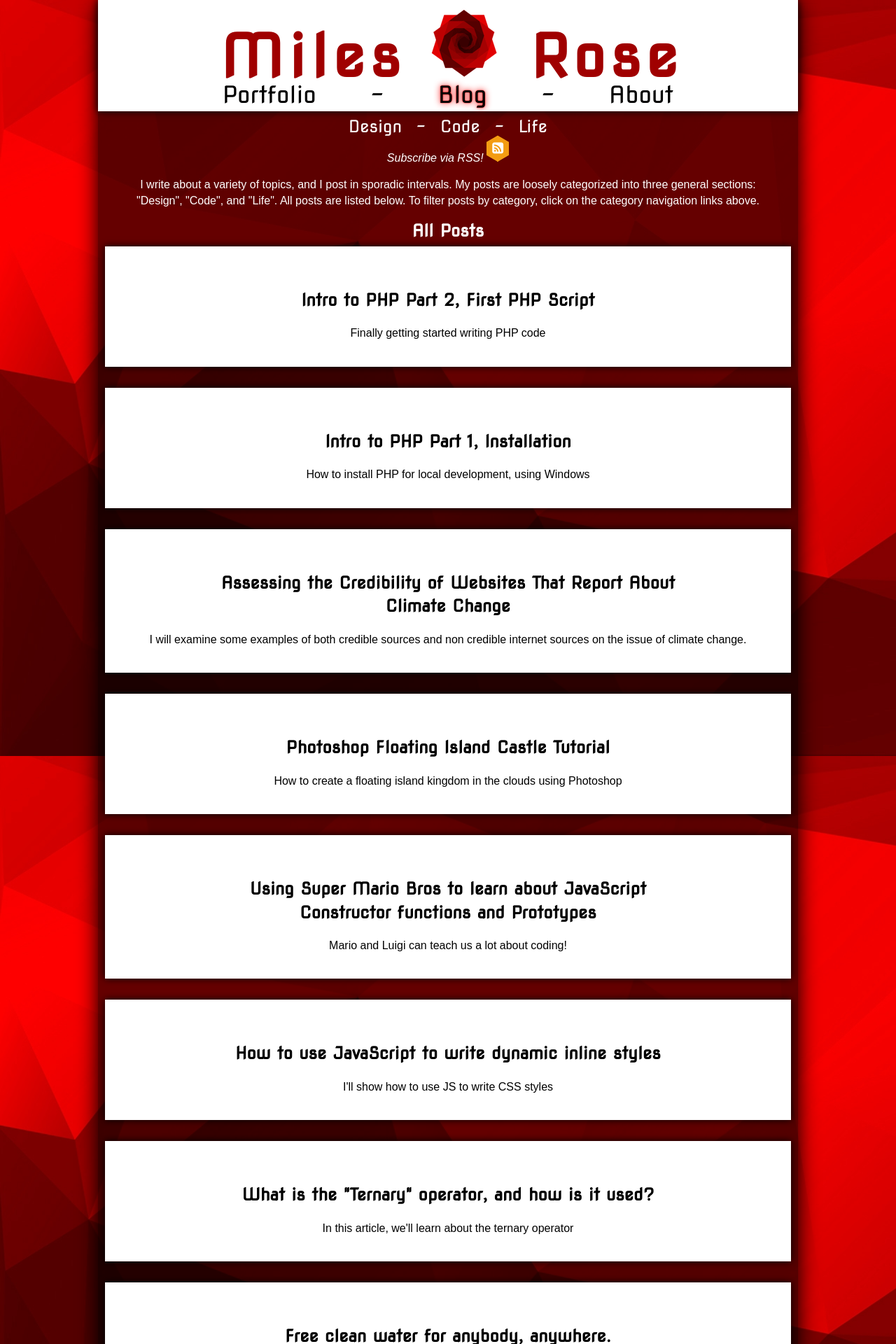
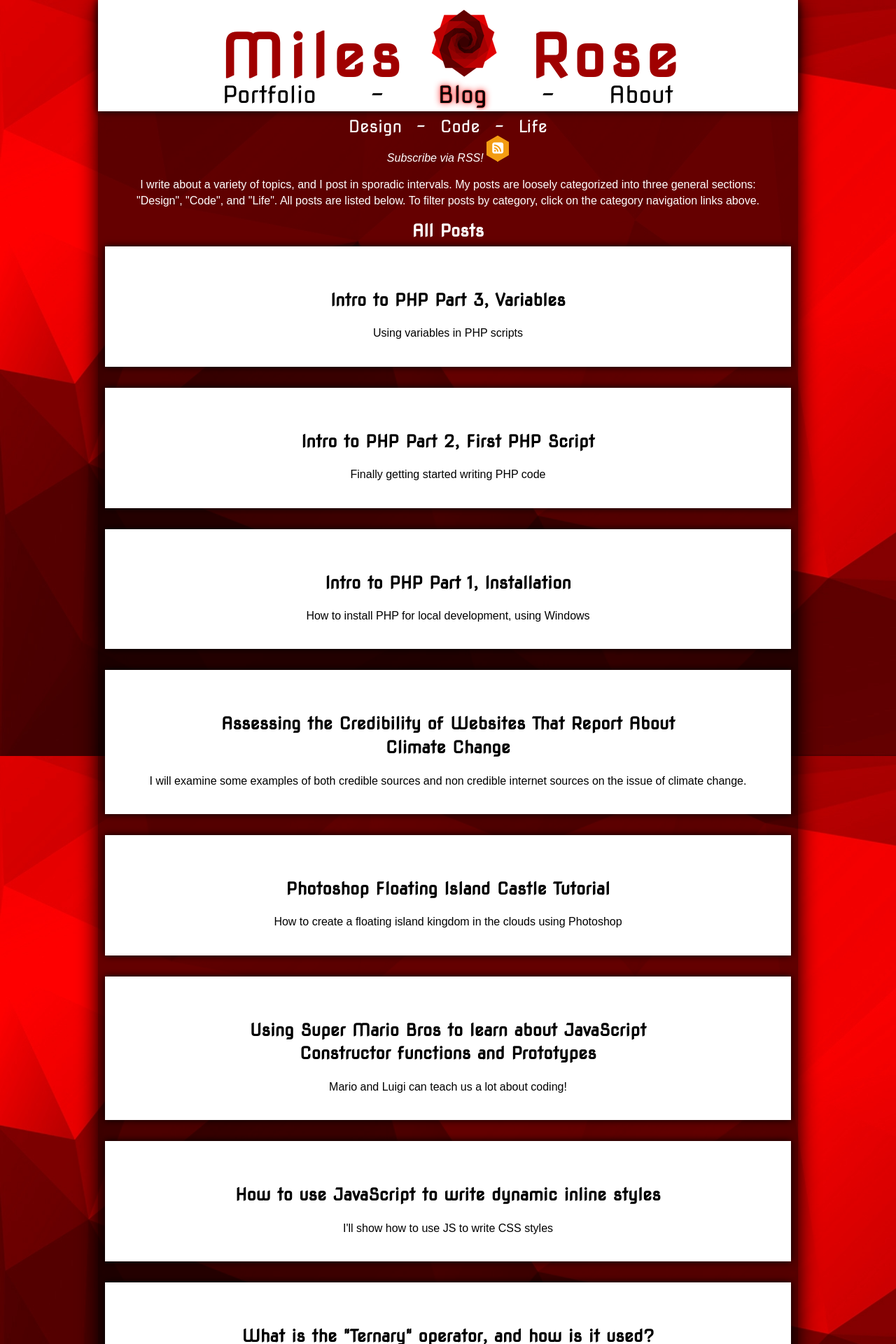
Before and after one commit to MilesOfRoses/my-jekyll, a Jekyll site: the page built from blog.html, in a window 1280 px wide. Shown: the top 1920 px of the page at 70% size. Built offline with Jekyll 4.4.1, drawn with Linux system fonts in a browser that asks for light colours; some of the changed lines change nothing that is shown.

Commit message:
wrote thrid post in php series

```diff
--- /dev/null
+++ b/_posts/code/2018-01-27-intro-to-php-part-3.md
@@ -0,0 +1,109 @@
+---
+layout: blog-article
+title: Intro to PHP Part 3, Variables
+meta: Using variables in PHP scripts
+category: code
+
+---
+<p>In this third post in the PHP series, we'll dive into how PHP variables work. Variables are containers for temporarily storing values. The values stored in PHP variables could be any of the following: </p>
+
+<ul class="blog">
+		<li>Integers</li>
+		<li>Floats</li>
+		<li>Strings</li>
+		<li>Booleans</li>
+		<li>Arrays</li>
+		<li>Objects</li>
+		<li>Resources</li>
+		<li>NULL</li>
+</ul>
+<p>I'll go into detail about each of those datatypes in future posts. No matter what kind of value will be stored in a PHP variable, they will always follow some simple rules:
+</p>
+
+<ul class="blog">
+	<li>The variable's name must always start with a dollar sign (<strong>$</strong>)</li>
+	<li>Variable names can contain letters, numbers, and the underscore, for example <strong>$tax_rate</strong></li>
+	<li>The charachter after the dollar sign can be either a letter or an underscore (Not a number)</li>
+	<li>Like most programming languages, PHP's variables are case sensitive. This means that <strong>$price</strong> is not the same as <strong>$Price</strong></li>
+</ul>
+
+<p>Here's an example of a PHP variable:</p>
+
+
+{% highlight php linenos %}
+$firstName = "Miles";
+echo"$firstName";
+
+{% endhighlight %}
+<p>This outputs the string "Miles" to the web page.
+<br>
+Now that you know the basics of PHP variables, let's create a new file called <strong>program2.php</strong> starting off with the familiar template from before. </p>
+
+{% highlight php linenos %}
+<!doctype html>
+<html lang="en">
+  <head>
+    <meta charset="utf8">
+    <title>PHP Program 2</title>
+  </head>
+  <body>
+    <?php
+
+    ?>
+  </body>
+</html>
+{% endhighlight %}
+
+<p>Between the php tags, we'll make three variables, <strong>$song</strong>, <strong>$album</strong>, and <strong>$artist</strong>. These variables can contain whatever data you wish.</p>
+
+{% highlight php linenos %}
+    <?php
+      $song = "Epidermis";
+      $album = "Chocolate Wheelchair";
+      $artist = "Venetian Snares";
+    ?>
+{% endhighlight %}
+
+<p>Now that we've defined these three variables, let's echo them out into an actual sentance.</p>
+
+{% highlight php linenos %}
+    <?php
+      $song = "Epidermis";
+      $album = "Chocolate Wheelchair";
+      $artist = "Venetian Snares";
+      echo"<p>The song <em>$song</em> is on the album \"$album\" by $artist</p>"
+    ?>
+{% endhighlight %}
+
+<a href="https://c7.staticflickr.com/1/257/31756713710_9d3efdc971_z.jpg" title="program1" data-lity> <img src="https://farm5.staticflickr.com/4714/28158494839_f63fa789af_z.jpg" width="600" alt="program1">
+</a>
+
+<p>PHP makes this easy because you can just throw variable names right in the middle of a string. Many other languages make you end the string before concatenating the variable to it, and then concatenating the rest of the string. Speaking of concatenating, lets go into how that works in PHP.</p>
+
+<h2>Concatenation: a fancy way of saying "Sticking stuff together"</h2>
+
+<p>That pretty much sums it up. Concatenation is where you add characters to the end of a string. PHP even allows you to concatinate numbers, while some other languages do not. You do this using the concatenation operator, which is just a period (<strong>.</strong>) as an example, make a new line under the last echo statement and define the following variables.</p>
+
+{% highlight php linenos %}
+    <?php
+      $title = "Dr.";
+      $firstName = "Michio ";
+      $lastName = "Kaku";
+      $fullName = $title . $firstName . $lastName;
+    ?>
+{% endhighlight %}
+
+<p>The variable <strong>$fullName</strong> now holds the value <strong>"Dr.MichioKaku"</strong>, which is not really what we want. We'll need to concatenate spaces between each of the three variables.</p>
+
+	{% highlight php linenos %}
+    <?php
+      $title = "Dr.";
+      $firstName = "Michio ";
+      $lastName = "Kaku";
+      $fullName = $title . ' ' . $firstName . ' ' . $lastName;
+    ?>
+{% endhighlight %}
+
+<p>Now the variable <strong>$fullName</strong> holds the value <strong>"Dr. Michio Kaku"</strong>, which is exactly what we would expect. Keep in mind that none of this concatination will be noticeable to the user. Even if they look at the source code, they would just see standard HTML. This is an excellent way to make the HTML content of web pages dynamically generated by your PHP program. This will be much more useful later on in this series.</p>
+
+<p>Now that we've gone over variables, strings, and concatination, the next post will be about numbers and math operators!</p>
--- a/css/common.css
+++ b/css/common.css
@@ -213,6 +213,10 @@ article img {
 	margin-left: auto;
     margin-right: auto;
     padding: 10px;
+}
+
+.blog li{
+	margin-left: 50px;
 }
 
 /*common*/
```
